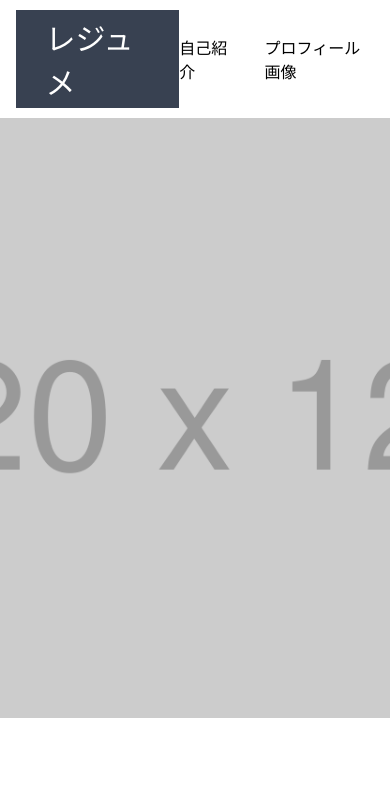
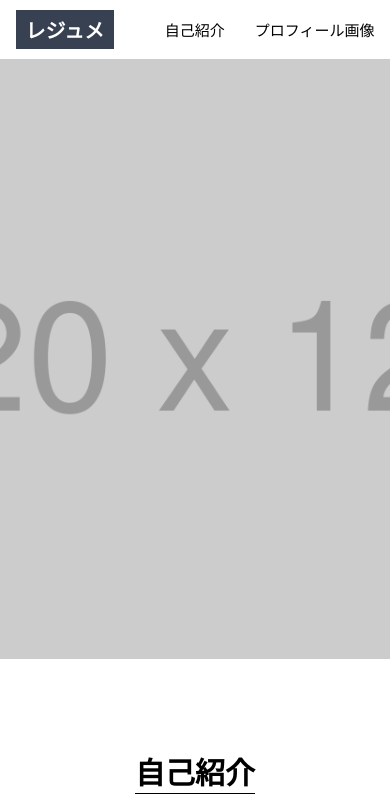
Before and after one commit to na-ah/hc_practice, a plain HTML site: page html_css_output_beginner/index.html in a window 390 px wide. Shown: the top 805 px of the page. Drawn offline with Linux system fonts and the light colour scheme.

Commit message:
feat: update header for SP

```diff
--- a/html_css_output_beginner/css/styles.css
+++ b/html_css_output_beginner/css/styles.css
@@ -141,4 +141,22 @@ footer {
   .container {
     width: 100%;
   }
+
+  header {
+    .header-wrapper {
+      .header-resume {
+        padding: 5px 10px;
+        h1 {
+          font-size: 20px;
+          font-weight: bold;
+        }
+      }
+
+      nav {
+        ul {
+          font-size: 15px;
+        }
+      }
+    }
+  }
 }
```
